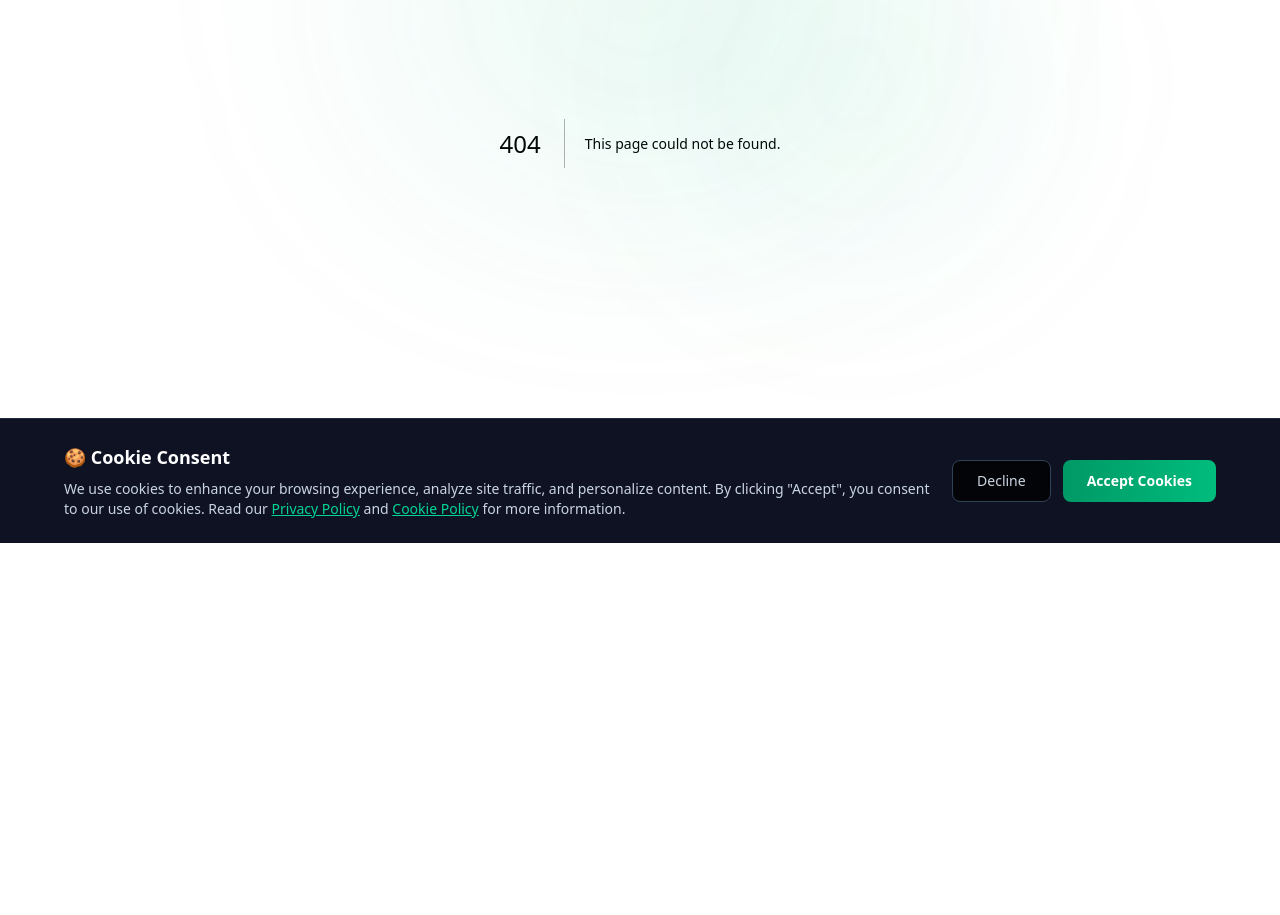
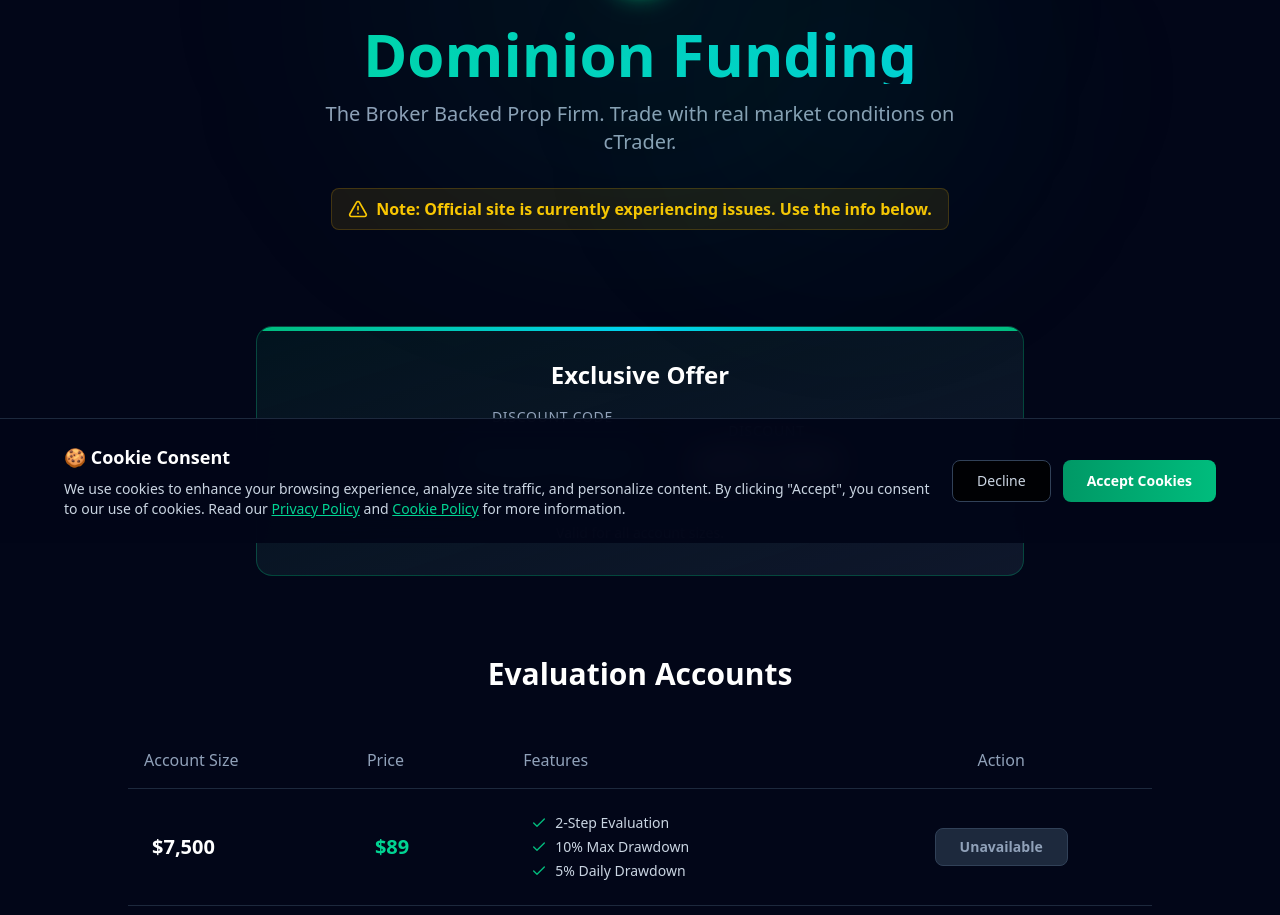
Before and after one commit to dihorulcristy/PropFirm, a Next.js app: page /dominion-funding in a window 1280 px wide. Before the commit this address had no page. Shown: the part 257-1172 px from the top of the page. Before the commit the page ends 800 px from the top, so only its background shows below. Built offline with nearby package versions, Linux system fonts and the light colour scheme.

Commit message:
Add Dominion Funding subpage and update link

```diff
--- a/app/components/ComparisonTable.tsx
+++ b/app/components/ComparisonTable.tsx
@@ -316,7 +316,7 @@
         coupon: 'PROPHUB',
         offer: '30% OFF (All)',
         action: 'Get Funded',
-        link: '#', // Site compromised, non-functional link
+        link: '/dominion-funding', // Internal subpage
         logoUrl: 'https://unavatar.io/twitter/DominionFunding',
         capital: 100000,
         platform: ['cTrader', 'Match-Trader'],
--- /dev/null
+++ b/app/dominion-funding/page.tsx
@@ -0,0 +1,161 @@
+'use client';
+
+import React from 'react';
+import Header from '../components/Header';
+import Footer from '../components/Footer';
+import { Check, Star, Shield, Zap, Trophy, AlertTriangle } from 'lucide-react';
+
+export default function DominionFundingPage() {
+    const accounts = [
+        { size: '$7,500', price: '$89', features: ['2-Step Evaluation', '10% Max Drawdown', '5% Daily Drawdown'] },
+        { size: '$10,000', price: '$119', features: ['2-Step Evaluation', '10% Max Drawdown', '5% Daily Drawdown'] },
+        { size: '$25,000', price: '$249', features: ['2-Step Evaluation', '10% Max Drawdown', '5% Daily Drawdown'] },
+        { size: '$50,000', price: '$349', features: ['2-Step Evaluation', '10% Max Drawdown', '5% Daily Drawdown'] },
+        { size: '$100,000', price: '$549', features: ['2-Step Evaluation', '10% Max Drawdown', '5% Daily Drawdown'] },
+    ];
+
+    const reviews = [
+        {
+            author: 'Alex M.',
+            rating: 5,
+            text: 'Finally a firm that offers real broker conditions. cTrader execution is flawless. Thanks Raja!',
+            date: '2 days ago',
+        },
+        {
+            author: 'Sarah J.',
+            rating: 5,
+            text: 'Best prop firm for serious traders. No hidden rules, just pure trading. The 30% discount is a huge plus.',
+            date: '1 week ago',
+        },
+        {
+            author: 'Michael K.',
+            rating: 4,
+            text: 'Great spreads and fast payouts. I love the transparency Dominion brings to the industry.',
+            date: '2 weeks ago',
+        },
+    ];
+
+    return (
+        <div className="min-h-screen bg-slate-950 text-white font-sans selection:bg-emerald-500/30">
+            <Header />
+
+            <main className="pt-24 pb-20">
+                {/* Hero Section */}
+                <section className="container mx-auto px-4 mb-16 text-center">
+                    <div className="flex justify-center mb-6">
+                        <div className="w-24 h-24 rounded-full bg-slate-900 border-2 border-emerald-500/30 flex items-center justify-center overflow-hidden shadow-lg shadow-emerald-500/20">
+                            <img src="https://unavatar.io/twitter/DominionFunding" alt="Dominion Funding Logo" className="w-full h-full object-cover" />
+                        </div>
+                    </div>
+                    <h1 className="text-4xl md:text-6xl font-black mb-4 bg-clip-text text-transparent bg-gradient-to-r from-emerald-400 to-cyan-400">
+                        Dominion Funding
+                    </h1>
+                    <p className="text-xl text-slate-400 max-w-2xl mx-auto mb-8">
+                        The Broker Backed Prop Firm. Trade with real market conditions on cTrader.
+                    </p>
+
+                    <div className="inline-flex items-center gap-2 bg-yellow-500/10 border border-yellow-500/20 text-yellow-400 px-4 py-2 rounded-lg mb-8">
+                        <AlertTriangle className="w-5 h-5" />
+                        <span className="font-semibold">Note: Official site is currently experiencing issues. Use the info below.</span>
+                    </div>
+                </section>
+
+                {/* Discount Code Section */}
+                <section className="container mx-auto px-4 mb-20">
+                    <div className="max-w-3xl mx-auto bg-gradient-to-br from-emerald-900/20 to-slate-900 border border-emerald-500/30 rounded-2xl p-8 text-center relative overflow-hidden group">
+                        <div className="absolute top-0 left-0 w-full h-1 bg-gradient-to-r from-emerald-500 via-cyan-400 to-emerald-500"></div>
+                        <div className="absolute -inset-1 bg-emerald-500/20 blur-xl opacity-0 group-hover:opacity-100 transition-opacity duration-500"></div>
+
+                        <h2 className="text-2xl font-bold text-white mb-4 relative z-10">Exclusive Offer</h2>
+                        <div className="flex flex-col md:flex-row items-center justify-center gap-6 relative z-10">
+                            <div className="text-center">
+                                <p className="text-slate-400 text-sm uppercase tracking-wider mb-1">Discount Code</p>
+                                <div className="text-4xl font-black text-emerald-400 tracking-widest font-mono bg-slate-950/50 px-6 py-3 rounded-xl border border-emerald-500/30 dashed border-2">
+                                    PROPHUB
+                                </div>
+                            </div>
+                            <div className="text-center">
+                                <p className="text-slate-400 text-sm uppercase tracking-wider mb-1">Discount</p>
+                                <div className="text-4xl font-black text-white">
+                                    30% OFF
+                                </div>
+                            </div>
+                        </div>
+                        <p className="mt-6 text-slate-400 text-sm relative z-10">Valid for all account sizes.</p>
+                    </div>
+                </section>
+
+                {/* Pricing Table */}
+                <section className="container mx-auto px-4 mb-20">
+                    <h2 className="text-3xl font-bold text-center mb-10">Evaluation Accounts</h2>
+                    <div className="overflow-x-auto">
+                        <table className="w-full max-w-5xl mx-auto border-collapse">
+                            <thead>
+                                <tr className="border-b border-slate-800">
+                                    <th className="p-4 text-left text-slate-400 font-medium">Account Size</th>
+                                    <th className="p-4 text-left text-slate-400 font-medium">Price</th>
+                                    <th className="p-4 text-left text-slate-400 font-medium">Features</th>
+                                    <th className="p-4 text-center text-slate-400 font-medium">Action</th>
+                                </tr>
+                            </thead>
+                            <tbody>
+                                {accounts.map((account, index) => (
+                                    <tr key={index} className="border-b border-slate-800 hover:bg-slate-900/50 transition-colors">
+                                        <td className="p-6 text-xl font-bold text-white">{account.size}</td>
+                                        <td className="p-6 text-xl font-bold text-emerald-400">{account.price}</td>
+                                        <td className="p-6">
+                                            <ul className="space-y-1">
+                                                {account.features.map((feature, i) => (
+                                                    <li key={i} className="flex items-center gap-2 text-slate-300 text-sm">
+                                                        <Check className="w-4 h-4 text-emerald-500" />
+                                                        {feature}
+                                                    </li>
+                                                ))}
+                                            </ul>
+                                        </td>
+                                        <td className="p-6 text-center">
+                                            <button className="bg-slate-800 text-slate-400 cursor-not-allowed px-6 py-2 rounded-lg font-semibold text-sm border border-slate-700">
+                                                Unavailable
+                                            </button>
+                                        </td>
+                                    </tr>
+                                ))}
+                            </tbody>
+                        </table>
+                    </div>
+                </section>
+
+                {/* Trustpilot Reviews */}
+                <section className="container mx-auto px-4 mb-20">
+                    <div className="flex items-center justify-center gap-3 mb-10">
+                        <Star className="w-8 h-8 text-emerald-500 fill-emerald-500" />
+                        <h2 className="text-3xl font-bold">Trustpilot Reviews</h2>
+                    </div>
+
+                    <div className="grid md:grid-cols-3 gap-6 max-w-6xl mx-auto">
+                        {reviews.map((review, index) => (
+                            <div key={index} className="bg-slate-900/50 border border-slate-800 p-6 rounded-xl hover:border-emerald-500/30 transition-colors">
+                                <div className="flex items-center gap-1 mb-4">
+                                    {[...Array(5)].map((_, i) => (
+                                        <Star
+                                            key={i}
+                                            className={`w-4 h-4 ${i < review.rating ? 'text-emerald-500 fill-emerald-500' : 'text-slate-700'}`}
+                                        />
+                                    ))}
+                                </div>
+                                <p className="text-slate-300 mb-6 italic">"{review.text}"</p>
+                                <div className="flex justify-between items-end">
+                                    <span className="font-bold text-white">{review.author}</span>
+                                    <span className="text-xs text-slate-500">{review.date}</span>
+                                </div>
+                            </div>
+                        ))}
+                    </div>
+                </section>
+
+            </main>
+
+            <Footer />
+        </div>
+    );
+}
```
